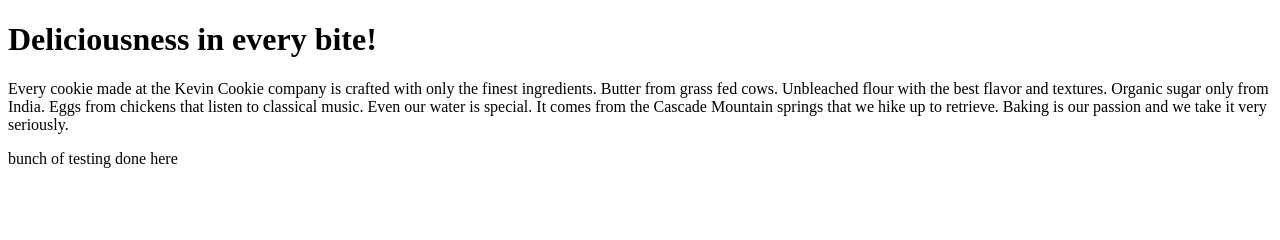
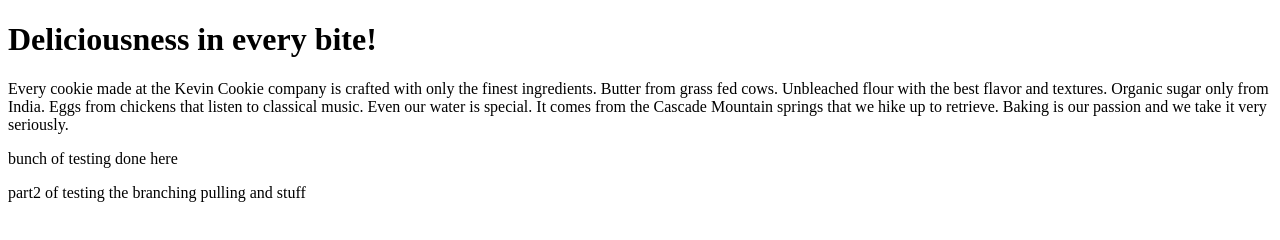
Before and after one commit to mxrt21/pushingTry, a plain HTML site: page index.html in a window 1280 px wide. Drawn offline with Linux system fonts and the light colour scheme.

Commit message:
zweiter commit

```diff
--- a/index.html
+++ b/index.html
@@ -5,5 +5,6 @@
 <h1>Deliciousness in every bite!</h1>
 <p>Every cookie made at the Kevin Cookie company is crafted with only the finest ingredients. Butter from grass fed cows. Unbleached flour with the best flavor and textures. Organic sugar only from India. Eggs from chickens that listen to classical music. Even our water is special. It comes from the Cascade Mountain springs that we hike up to retrieve. Baking is our passion and we take it very seriously.</p>
 <p>bunch of testing done here</p>
+<p>part2 of testing the branching pulling and stuff</p>
 </body>
 </html>
```
